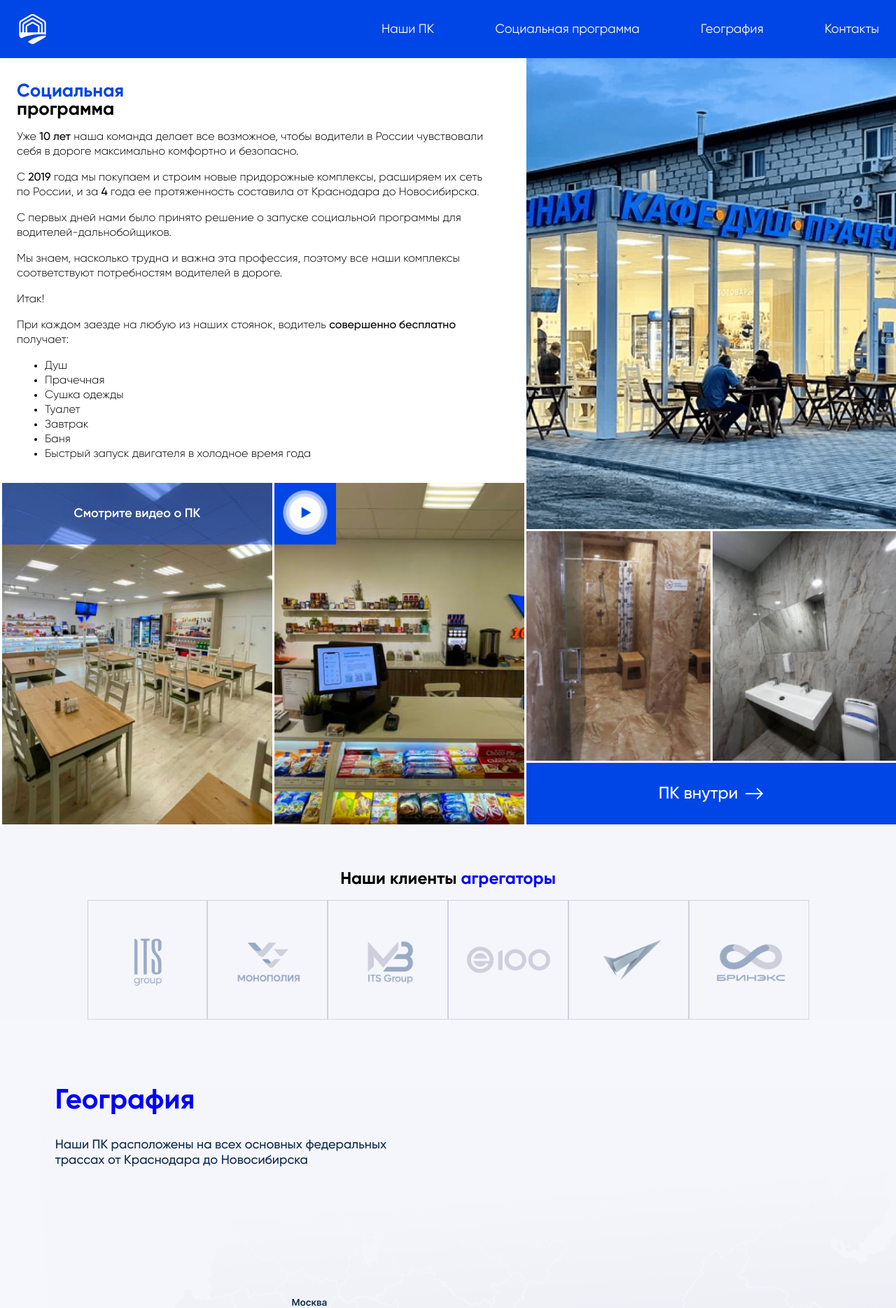
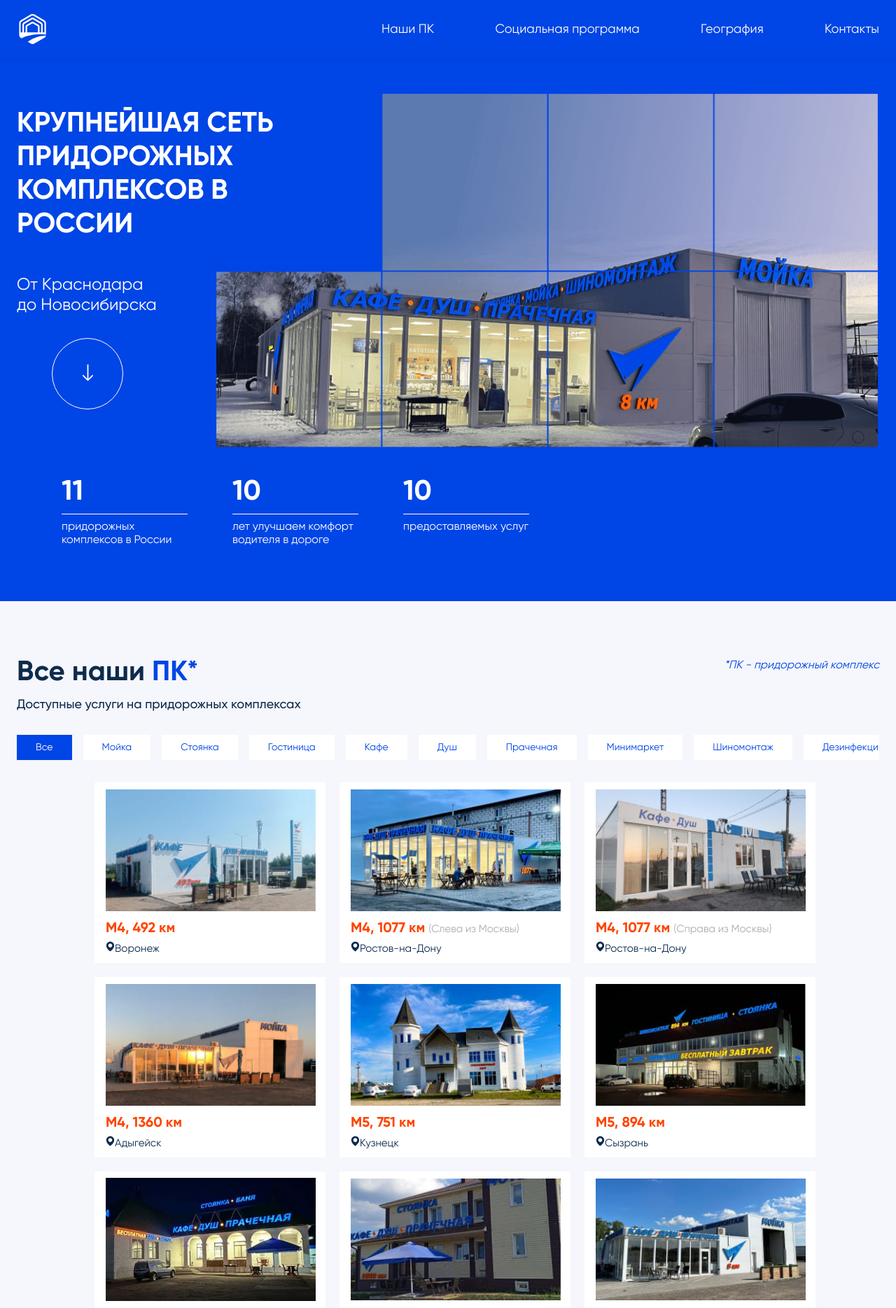
Before and after one commit to vademich/landing-pk, an Angular app: page / in a window 1280 px wide. Shown: the top 1869 px of the page at 70% size. Built offline with nearby package versions, Linux system fonts and the light colour scheme.

Commit message:
откат

```diff
--- a/src/app/app.component.html
+++ b/src/app/app.component.html
@@ -1,6 +1,6 @@
 <app-header></app-header>
-<!-- <app-main id="main"></app-main>
-<app-ourpk id="our-pk"></app-ourpk> -->
+<app-main id="main"></app-main>
+<app-ourpk id="our-pk"></app-ourpk>
 <app-soc-prog id="soc-prog"></app-soc-prog>
 <app-clients id="clients"></app-clients>
 <app-geography id="geography"></app-geography>
--- a/src/app/components/soc-prog/soc-prog.do1079px.less
+++ b/src/app/components/soc-prog/soc-prog.do1079px.less
@@ -11,7 +11,6 @@
     background-color: white;
     max-width: 1280px;
     width: 1280px;
-    // padding-bottom: 56px;
 }
 .title-text {
     padding: 16px;
```
